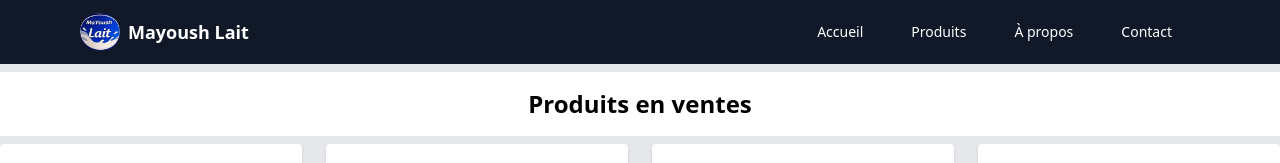
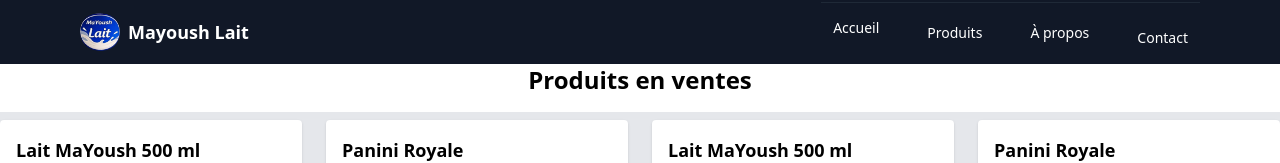
Before and after one commit to Mobio1993/mayoushop, a plain HTML site: page index.html in a window 1280 px wide. Shown: the top 163 px of the page. Drawn offline with nearby package versions, Linux system fonts and the light colour scheme.

Commit message:
Add files via upload

```diff
--- a/index.html
+++ b/index.html
@@ -11,7 +11,7 @@
 </head>
 <body class="bg-gray-200">
 
-  <header>
+  <header class="fixed w-full inset-x-0 top-0 z-0">
     <nav class="bg-gray-900 text-white">
       <div class="max-w-6xl mx-auto px-4">
         <!-- On rend ce conteneur relatif pour positionner le menu mobile -->
@@ -41,20 +41,22 @@
             class="
               hidden
               text-center                      <!-- caché par défaut -->
-              absolute left-0 top-16      <!-- sous la barre, en mobile -->
-              w-full bg-gray-900          <!-- fond plein en mobile -->
-              flex-col gap-3 px-4 py-4    <!-- colonne en mobile -->
+              absolute right-[0px] top-16      <!-- sous la barre, en mobile -->
+              bg-gray-900          <!-- fond plein en mobile -->
+              flex-col py-3    <!-- colonne en mobile -->
+              w-[100%]
 
+              border-t border-gray-800
               md:static md:w-auto         <!-- comportement normal en desktop -->
               md:flex md:flex-row         <!-- rangée en desktop -->
               md:items-center md:gap-6
               text-sm font-medium
             "
           >
-            <li><a href="#" class="block px-3 py-1 hover:text-blue-300">Accueil</a></li>
-            <li><a href="#" class="block px-3 py-1 hover:text-blue-300">Produits</a></li>
-            <li><a href="#" class="block px-3 py-1 hover:text-blue-300">À propos</a></li>
-            <li><a href="#" class="block px-3 py-1 hover:text-blue-300">Contact</a></li>
+            <li><a href="#" class="block px-3 mt-[-10px] py-2 hover:bg-blue-600 transition duration-300 ease-in-out">Accueil</a></li>
+            <li><a href="#" class="block px-3 py-2 hover:bg-blue-600 transition duration-300 ease-in-out">Produits</a></li>
+            <li><a href="#" class="block px-3 py-2 hover:bg-blue-600 transition duration-300 ease-in-out">À propos</a></li>
+            <li><a href="#" class="block px-3 mb-[-10px] py-2 hover:bg-blue-600 transition duration-300 ease-in-out">Contact</a></li>
           </ul>
 
         </div>
@@ -65,7 +67,7 @@
 
 
 
- <main class="">
+ <main class="pt-10">
   <section aria-labelledby="products-title">
       <h2 id="products-title" class="font-black text-2xl
                                      flex justify-center
```
